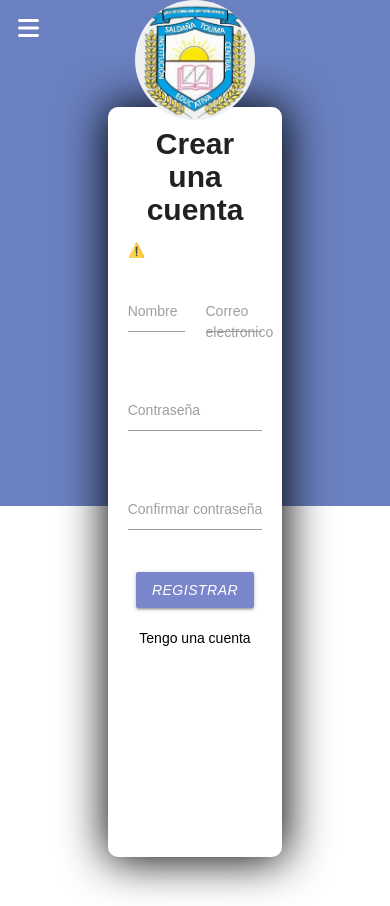
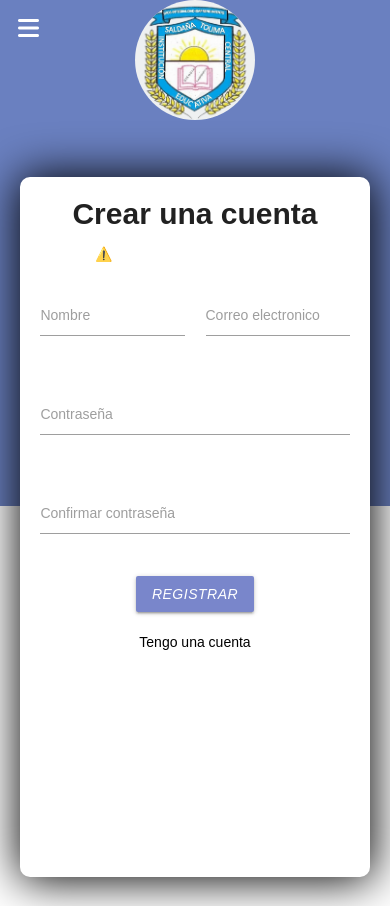
Before and after one commit to Alfredogc21/Educasen_web, a PHP site: page /registrate in a window 390 px wide. Run offline with PHP 8.4, Linux system fonts and the light colour scheme; some libraries are stand-ins or nearby versions.

Commit message:
Card responsive en login y registrate

```diff
--- a/views/estilos/registrarylogin.css
+++ b/views/estilos/registrarylogin.css
@@ -72,3 +72,11 @@ body {
     margin: 0 auto;
     cursor: pointer;
 }
+
+@media screen and (max-width: 920px) {
+    .card-registro {
+        width: 90%;
+        height: 700px;
+        margin-top: 120px;
+    }
+}
--- a/views/login.view.php
+++ b/views/login.view.php
@@ -78,6 +78,7 @@
     <a class="linkTengoCuenta" href="registrate.php">¿No tienes una cuenta? Registrate</a>
 
   </div>
+</div>
 </body>
 <script type="text/javascript" src="views/materialize/js/materialize.min.js"></script>
 <script src="https://unpkg.com/@lottiefiles/lottie-player@latest/dist/lottie-player.js"></script>
--- a/views/registrate.view.php
+++ b/views/registrate.view.php
@@ -88,6 +88,7 @@
     <a class="linkTengoCuenta" href="login.php">Tengo una cuenta</a>
 
   </div>
+</div>
 </body>
 <script type="text/javascript" src="views/materialize/js/materialize.min.js"></script>
 <script src="https://unpkg.com/@lottiefiles/lottie-player@latest/dist/lottie-player.js"></script>
```
